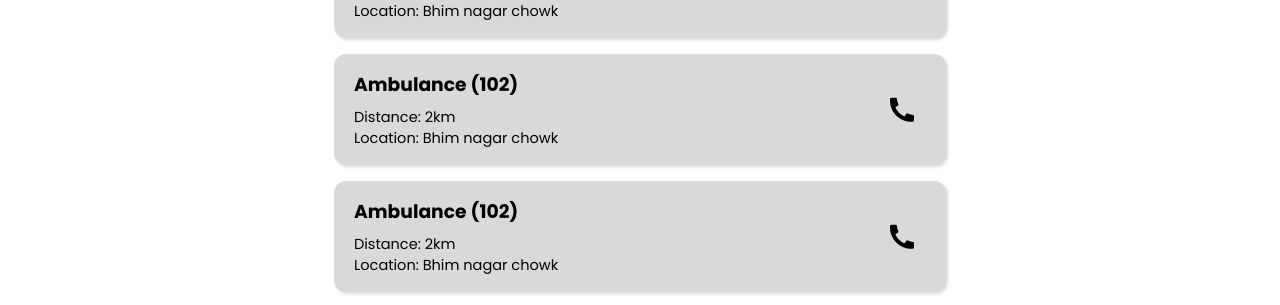
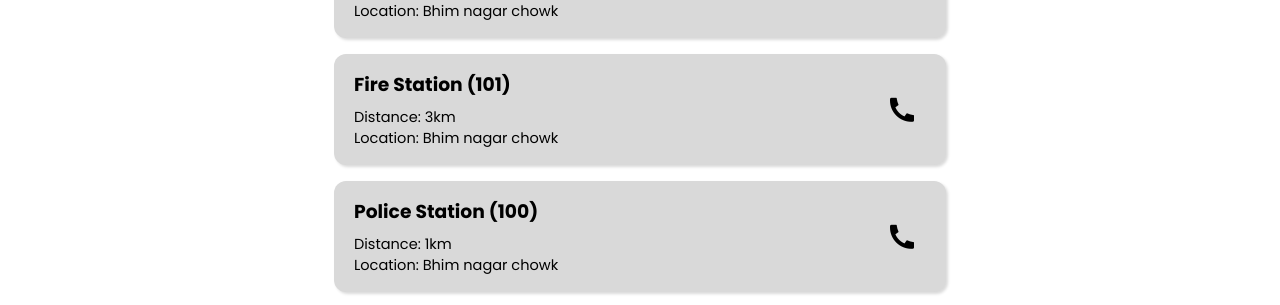
Before and after one commit to kriShnanshu-saini/Disaster_Management_Project, a plain HTML site: page Agency Number/agencyNumber.html in a window 1280 px wide. Shown: the part 278-583 px from the top of the page. Drawn offline with nearby package versions, Linux system fonts and the light colour scheme.

Commit message:
updated dummy card details

```diff
--- a/Agency Number/agencyNumber.html
+++ b/Agency Number/agencyNumber.html
@@ -55,9 +55,9 @@
                 </li>
                 <li class="contact">
                     <div class="contact__content">
-                        <h3 class="contact__name">Ambulance (102)</h3>
+                        <h3 class="contact__name">Fire Station (101)</h3>
                         <div class="contact-info">
-                            <p class="distance">Distance: 2km</p>
+                            <p class="distance">Distance: 3km</p>
                             <p class="location">Location: Bhim nagar chowk</p>
                         </div>
                     </div>
@@ -67,9 +67,9 @@
                 </li>
                 <li class="contact">
                     <div class="contact__content">
-                        <h3 class="contact__name">Ambulance (102)</h3>
+                        <h3 class="contact__name">Police Station (100)</h3>
                         <div class="contact-info">
-                            <p class="distance">Distance: 2km</p>
+                            <p class="distance">Distance: 1km</p>
                             <p class="location">Location: Bhim nagar chowk</p>
                         </div>
                     </div>
```
